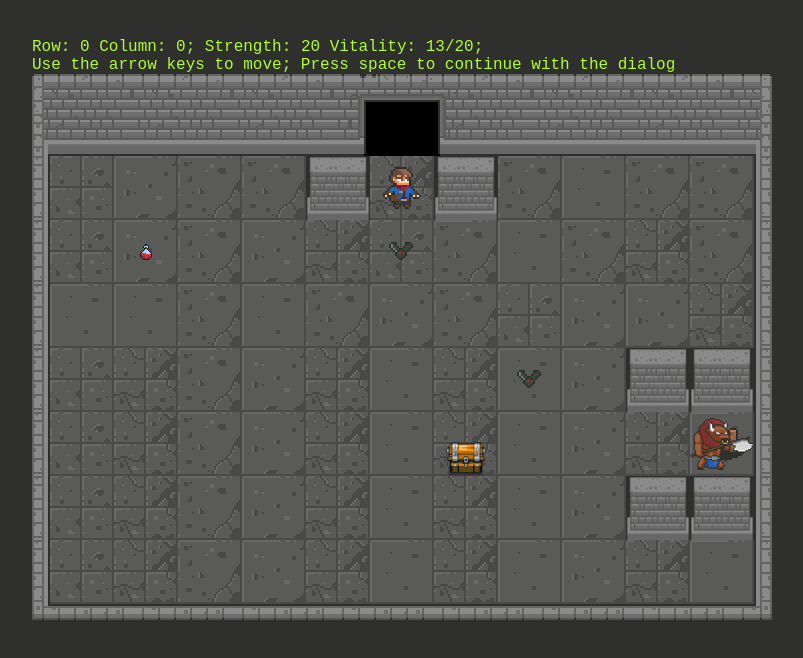
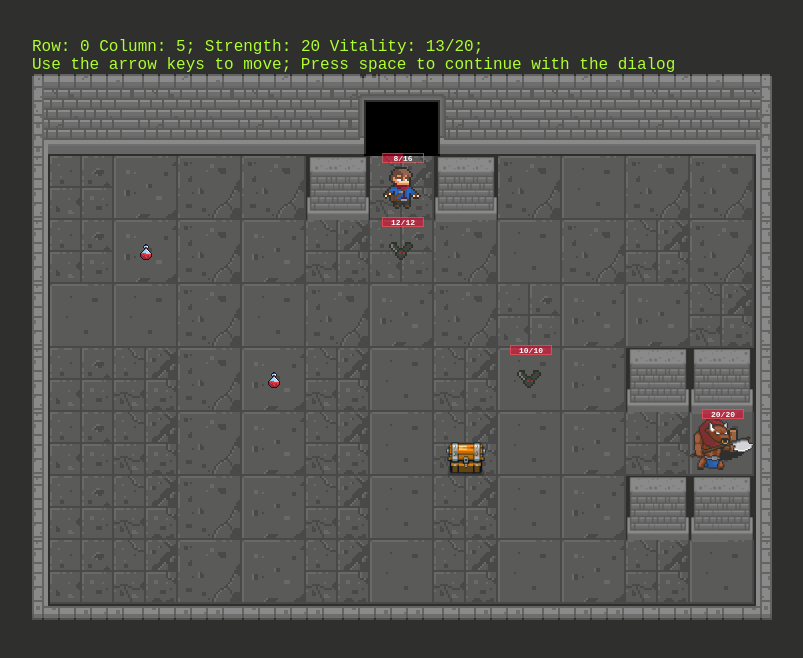
Before and after one commit to sergomet/svcourse2019.1, a plain HTML site: page index.html in a window 1280 px wide. Shown: the whole page, without its empty margins (6-809 px from the left). Drawn offline with Linux system fonts and the light colour scheme.

Commit message:
Cursul 6

```diff
--- a/api/scenario/sprites.json
+++ b/api/scenario/sprites.json
@@ -60,6 +60,20 @@
     "stats": {
       "strength": 0,
       "vitality": 0,
+      "healingPoints": 7
+    },
+    "type": "health-potion",
+    "id": "healthPotion1"
+  },
+  {
+    "position": [
+      3,
+      3
+    ],
+    "encounterMessage": "Gained 8 healing points",
+    "stats": {
+      "strength": 0,
+      "vitality": 0,
       "healingPoints": 8
     },
     "type": "health-potion",
--- a/css/sprites.css
+++ b/css/sprites.css
@@ -86,3 +86,16 @@
   animation-duration: 0.8s;
   animation-iteration-count: infinite;
 }
+
+.hp-bar {
+  margin-top: -3px;
+  width: 40px;
+  height: 8px;
+  position: absolute;
+  margin-left: 12px;
+  color: white;
+  font-size: 8px;
+  font-weight: bolder;
+  text-align: center;
+  border: 1px solid rgba(255, 108, 108, 0.5);
+}
--- a/js/game.js
+++ b/js/game.js
@@ -1,18 +1,26 @@
-const hero = {
-  visible: true,
-  position: {
-    row: 0,
-    column: 0
-  }
-}
+let hero = {};
 
 const map = {
   rows: 0,
   columns: 0,
-  tiles: []
+  tiles: [],
+  sprites: []
 };
 
 let movementLock = false;
+
+const generateHpBar = function (sprite) {
+  const hpBar = $('<div></div>');
+  hpBar.addClass('hp-bar');
+  hpBar.text(sprite.stats.healingPoints + '/' + sprite.stats.vitality);
+  const hpPercentage = sprite.stats.healingPoints * 100 / sprite.stats.vitality;
+  const fullPercentage = 100 - hpPercentage;
+  hpBar.css({
+    background: `linear-gradient(90deg, rgba(255, 0, 43, 0.5) ${hpPercentage}%, rgba(0, 255, 255, 0) ${fullPercentage}%)`
+  });
+
+  return hpBar;
+}
 
 function generateSprites() {
   $.ajax({
@@ -24,12 +32,29 @@ function generateSprites() {
         spriteElement.addClass('sprite');
         spriteElement.addClass(sprite.type);
         spriteElement.attr('id', sprite.id);
+
+        if (sprite.type !== 'health-potion' && sprite.type !== 'chest-closed') {
+          const hpBar = generateHpBar(sprite);
+          spriteElement.append(hpBar);
+        }
+
         const row = sprite.position[0];
         const column = sprite.position[1];
+        if (map.sprites[row] === undefined) {
+          map.sprites[row] = [];
+        }
+
         map.tiles[row][column].append(spriteElement);
+        sprite.spriteElement = spriteElement;
+        map.sprites[row][column] = sprite;
+
         if (sprite.type === 'hero') {
+          hero = sprite;
+          hero.position = {};
           hero.position.row = row;
           hero.position.column = column;
+          $('#row').text(row);
+          $('#column').text(column);
         }
       })
     });
@@ -93,35 +118,57 @@ function updateCoordinates(direction, step) {
   }
 
   hero.position[coordinateName] += step;
+
   $("#" + coordinateName).text(hero.position[coordinateName]);
+
+  if (map.sprites[hero.position.row] && map.sprites[hero.position.row][hero.position.column]) {
+    if (map.sprites[hero.position.row][hero.position.column].type === 'health-potion') {
+      const healthPotion = map.sprites[hero.position.row][hero.position.column];
+      hero.stats.healingPoints += healthPotion.stats.healingPoints;
+      if (hero.stats.healingPoints > hero.stats.vitality) {
+        hero.stats.healingPoints = hero.stats.vitality;
+      }
+      const newHpBar = generateHpBar(hero);
+      hero.spriteElement.html(newHpBar);
+      healthPotion.spriteElement.remove();
+      delete map.sprites[hero.position.row][hero.position.column];
+    }
+  }
 }
 
 function handleKeyboardPress(event) {
   if (movementLock === false) {
     switch (event.which) {
       case 37: // left
-        const leftElement = map.tiles[hero.position.row][hero.position.column - 1];
-        if (hero.position.column > 0 && leftElement.hasClass('tile-disabled') === false) { //
-          moveHero('left', -1);
+        if (hero.position.column > 0) {
+          const leftElement = map.tiles[hero.position.row][hero.position.column - 1];
+          if (leftElement.hasClass('tile-disabled') === false) { //
+            moveHero('left', -1);
+          }
         }
         break;
 
       case 38: // up
-        const upperElement = map.tiles[hero.position.row - 1][hero.position.column];
-        if (hero.position.row > 0 && upperElement.hasClass('tile-disabled') === false) {
-          moveHero('top', -1);
+        if (hero.position.row >= 1) {
+          const upperElement = map.tiles[hero.position.row - 1][hero.position.column];
+
+          if (upperElement.hasClass('tile-disabled') === false) {
+            moveHero('top', -1);
+          }
         }
         break;
-
       case 39: // right
-        if (hero.position.column < map.columns) {
+        const rightElement = map.tiles[hero.position.row][hero.position.column + 1];
+        if (hero.position.column < map.columns && rightElement.hasClass('tile-disabled') === false) {
           moveHero('left', 1);
         }
         break;
 
       case 40: // down
         // jos maresc topul
-        if (hero.position.row < map.rows) {
+        const downElement = map.tiles[hero.position.row + 1][hero.position.column];
+
+        if (hero.position.row < map.rows && downElement.hasClass('tile-disabled') === false) {
           moveHero('top', 1);
         }
         break;
```
Lines whose indentation alone changed are shown as unchanged.
